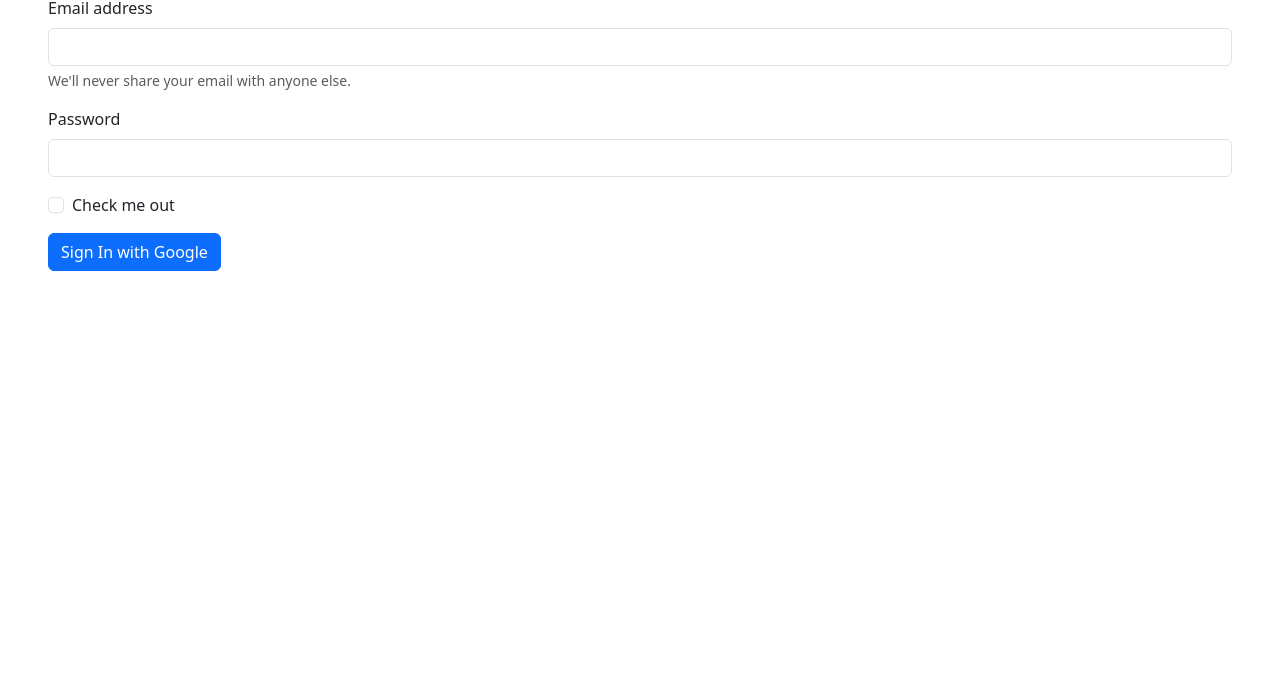
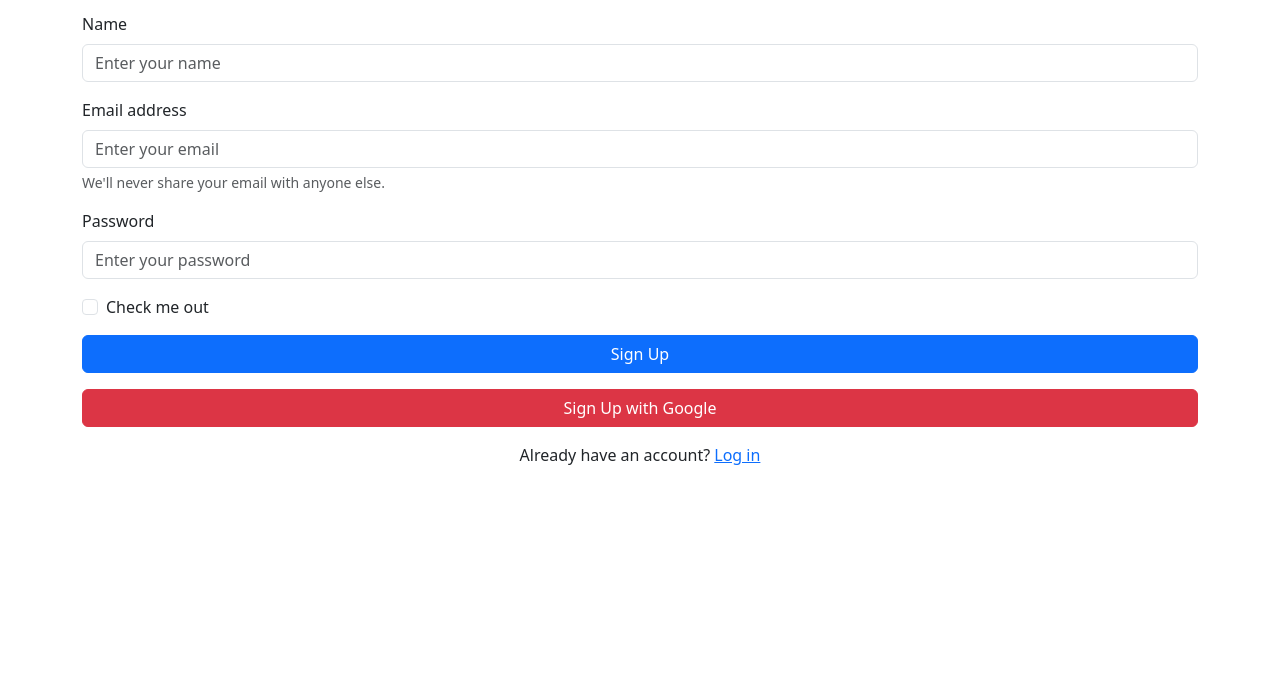
Before and after one commit to imama-ansari14/Google-Authentication--Supabase-, a plain HTML site: page index.html in a window 1280 px wide. Shown: the part 108-800 px from the top of the page. Drawn offline with nearby package versions, Linux system fonts and the light colour scheme.

Commit message:
Update UI

```diff
--- a/index.html
+++ b/index.html
@@ -1,30 +1,46 @@
 <!DOCTYPE html>
 <html lang="en">
 <head>
-    <meta charset="UTF-8">
-    <meta name="viewport" content="width=device-width, initial-scale=1.0">
-    <title>Document</title>
+  <meta charset="UTF-8" />
+  <meta name="viewport" content="width=device-width, initial-scale=1.0"/>
+  <title>Sign Up Form</title>
   <link href="https://cdn.jsdelivr.net/npm/bootstrap@5.3.7/dist/css/bootstrap.min.css" rel="stylesheet" integrity="sha384-LN+7fdVzj6u52u30Kp6M/trliBMCMKTyK833zpbD+pXdCLuTusPj697FH4R/5mcr" crossorigin="anonymous">
 </head>
 <body>
 
-    <form class="m-5">
-        <div class="mb-3 ">
-          <h1>Sign in Form:</h1>
-          <label for="exampleInputEmail1" class="form-label">Email address</label>
-          <input type="email" class="form-control" id="exampleInputEmail1" aria-describedby="emailHelp">
+  <div class="container mt-5">
+    <h1 class="mb-4 text-center">Sign Up Form</h1>
+    <form>
+      <div class="mb-3">
+        <label for="nameInput" class="form-label">Name</label>
+        <input type="text" class="form-control" id="nameInput" placeholder="Enter your name">
+      </div>
+
+      <div class="mb-3">
+        <label for="emailInput" class="form-label">Email address</label>
+        <input type="email" class="form-control" id="emailInput" aria-describedby="emailHelp" placeholder="Enter your email">
         <div id="emailHelp" class="form-text">We'll never share your email with anyone else.</div>
       </div>
+
       <div class="mb-3">
-          <label for="exampleInputPassword1" class="form-label">Password</label>
-          <input type="password" class="form-control" id="exampleInputPassword1">
+        <label for="passwordInput" class="form-label">Password</label>
+        <input type="password" class="form-control" id="passwordInput" placeholder="Enter your password">
       </div>
+
       <div class="mb-3 form-check">
-          <input type="checkbox" class="form-check-input" id="exampleCheck1">
-          <label class="form-check-label" for="exampleCheck1">Check me out</label>
+        <input type="checkbox" class="form-check-input" id="checkMe">
+        <label class="form-check-label" for="checkMe">Check me out</label>
       </div>
-        <button type="submit" class="btn btn-primary">Sign In with Google</button>
+
+      <button type="submit" class="btn btn-primary w-100 mb-3">Sign Up</button>
+      <button type="button" class="btn btn-danger w-100">Sign Up with Google</button>
+
+      <p class="mt-3 text-center">
+        Already have an account?
+        <a href="login.html">Log in</a>
+      </p>
     </form>
+  </div>
 
   <script src="https://cdn.jsdelivr.net/npm/bootstrap@5.3.7/dist/js/bootstrap.bundle.min.js" integrity="sha384-ndDqU0Gzau9qJ1lfW4pNLlhNTkCfHzAVBReH9diLvGRem5+R9g2FzA8ZGN954O5Q" crossorigin="anonymous"></script>
   <script src="app.js"></script>
```
Lines whose indentation alone changed are shown as unchanged.
